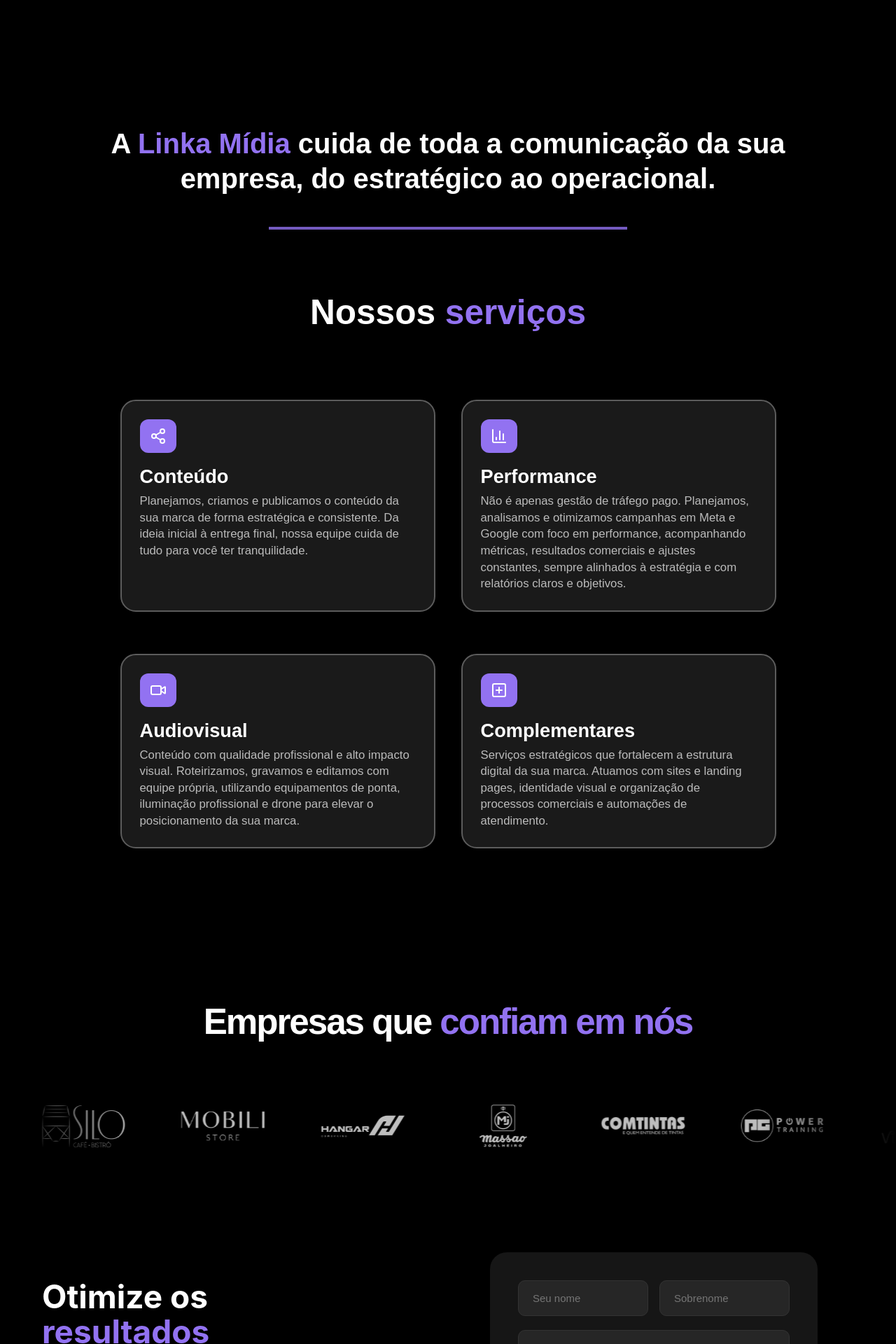
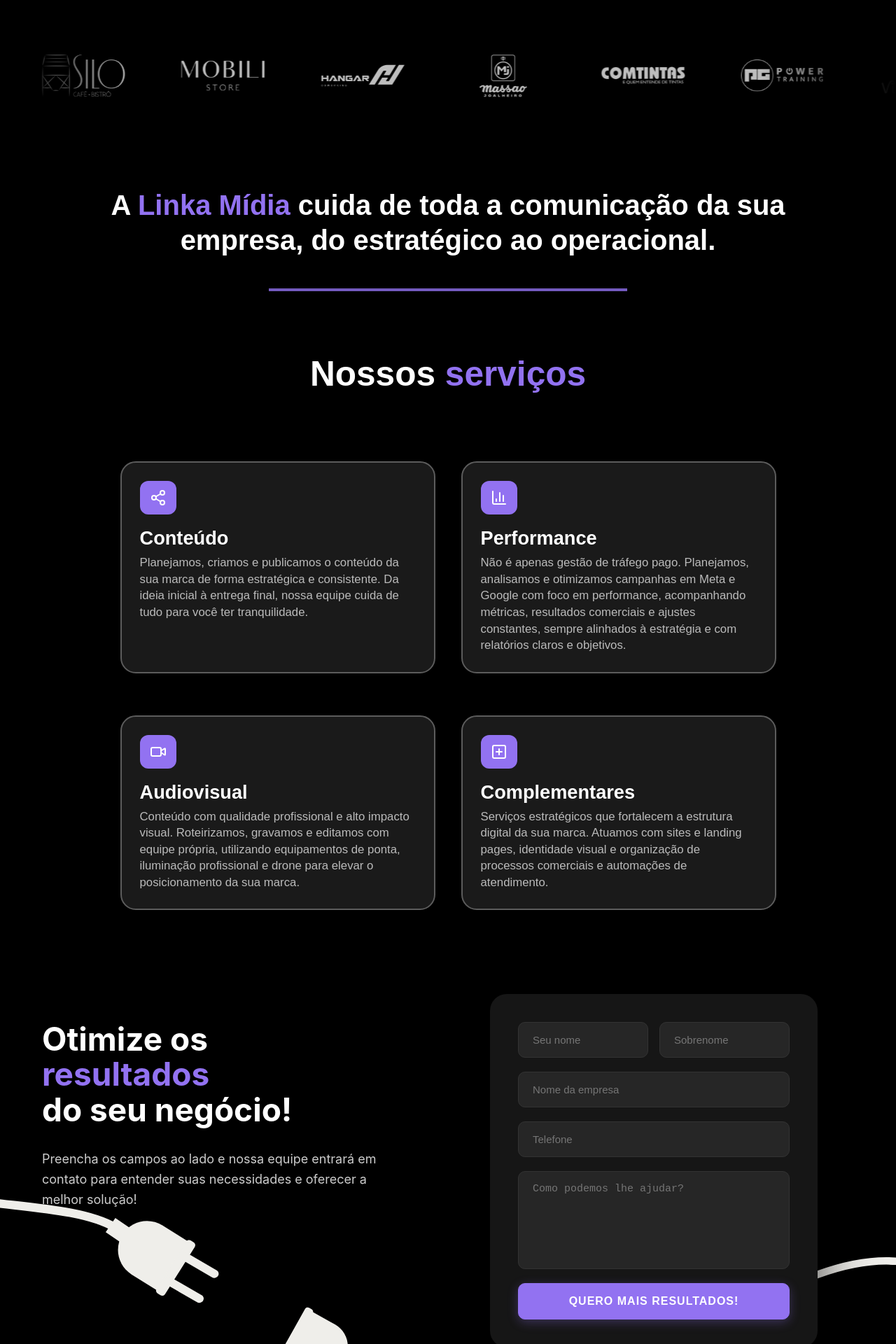
Before and after one commit to InteliJR/linka-media-LP, a Next.js app in the folder frontend/: page / in a window 1280 px wide. Shown: the part 680-2600 px from the top of the page at 70% size. Built offline with nearby package versions, Linux system fonts and the light colour scheme; no server answers.

Commit message:
finalização da LP

```diff
--- a/frontend/src/app/globals.css
+++ b/frontend/src/app/globals.css
@@ -11,9 +11,5 @@ body {
 }
 
 .section {
-  padding: 60px 0;
+  padding:0;
 }
-
-.section-tight {
-  padding-top: 20px;
-}
--- a/frontend/src/app/page.tsx
+++ b/frontend/src/app/page.tsx
@@ -13,6 +13,7 @@ import ServiceSection from "@/components/sections/ServiceSection/ServiceSection"
 import TeamSection from "@/components/sections/TeamSection/TeamSection";
 import TrustSection from "@/components/sections/TrustSection/TrustSection";
 import { VideoSection } from "@/components/sections/VideoSection/VideoSection";
+import LogoSection from '@/components/sections/LogoSection/LogoSection';
 
 export default function Home() {
 
@@ -26,11 +27,16 @@ export default function Home() {
   }, []);
 
   return (
-    <main style={{ backgroundColor: '#000', minHeight: '100vh', overflowX: 'hidden' }}>
+
+    <main style={{ backgroundColor: '#000', minHeight: '100vh', overflowX: 'clip' }}>
 
       <HeroSection />
 
-      <div className="section section-tight" data-aos="fade-up">
+      <div>
+         <LogoSection />
+       </div>
+
+      <div>
         <ServiceSection />
       </div>
 
@@ -50,7 +56,7 @@ export default function Home() {
         <TeamSection />
       </div>
 
-      <div className="section section-tight" data-aos="fade-up">
+      <div data-aos="fade-up">
         <OfficeSection />
       </div>
 
@@ -58,7 +64,6 @@ export default function Home() {
         <FooterSection />
       </div>
 
-
     </main>
   );
 }
--- a/frontend/src/components/sections/HeroSection/HeroSection.module.css
+++ b/frontend/src/components/sections/HeroSection/HeroSection.module.css
@@ -5,11 +5,13 @@
   align-items: center;
   justify-content: flex-start;
   text-align: center;
-  min-height: 100vh;
+
+  min-height: auto;
+  padding-bottom: 80px;
+
   background-color: #000;
-  padding-top: 80px;
+  padding-top: 140px;
   overflow: hidden;
-
 }
 
 .bgWrapper {
--- /dev/null
+++ b/frontend/src/components/sections/LogoSection/LogoSection.module.css
@@ -0,0 +1,26 @@
+.container {
+  padding: 20px 0 60px 0;
+
+  width: 100%;
+  background-color: #000;
+  display: flex;
+  justify-content: center;
+  position: relative;
+  overflow: hidden;
+}
+
+.contentWrapper {
+  width: 100%;
+  display: flex;
+  flex-direction: column;
+  align-items: center;
+  position: relative;
+  z-index: 20;
+}
+
+
+@media (max-width: 900px) {
+  .container {
+    padding: 20px 0 40px 0;
+  }
+}
--- /dev/null
+++ b/frontend/src/components/sections/LogoSection/LogoSection.tsx
@@ -0,0 +1,15 @@
+import { Title } from '@/components/ui/Title/Title';
+import { TrustLogos } from '../../ui/TrustSectionComponents/TrustLogos/TrustLogos';
+import styles from './LogoSection.module.css';
+
+export default function LogoSection() {
+  return (
+    <section className={styles.container}>
+      <div className={styles.contentWrapper}>
+
+        <TrustLogos />
+
+      </div>
+    </section>
+  );
+}
--- a/frontend/src/components/sections/ServiceSection/ServiceSection.module.css
+++ b/frontend/src/components/sections/ServiceSection/ServiceSection.module.css
@@ -1,14 +1,21 @@
+/* ================= */
+/* GLOBAL / DESKTOP  */
+/* ================= */
 .container {
   display: flex;
   flex-direction: column;
   align-items: center;
   background-color: #000;
+  overflow: visible !important;
+  position: relative;
+  padding-bottom: 80px;
 }
 
 .introBox {
   text-align: center;
   max-width: 1100px;
   margin-bottom: 16px;
+  padding: 0 20px;
 }
 
 .introText {
@@ -50,49 +57,66 @@
   justify-items: center;
 }
 
+.cardWrapper {
+  display: flex;
+  justify-content: center;
+  width: 100%;
+}
 
-/* ================= */
-/* NOTEBOOK (≤1024)  */
-/* ================= */
-@media (max-width: 1024px) {
-  .grid {
-    column-gap: 48px;
+/* ================================================= */
+/* MOBILE (TABLET E CELULAR) - A CORREÇÃO ESTÁ AQUI  */
+/* ================================================= */
+@media (max-width: 768px) {
+
+  .container {
+    display: block !important;
+    height: auto !important;
+    padding-bottom: 150px;
   }
 
-  .sectionTitle {
-    margin-bottom: 48px;
+
+  .introBox {
+    margin: 0 auto 20px auto;
+    padding-top: 40px;
+  }
+
+  .grid {
+    display: block !important;
+    width: 100%;
+    padding: 0 20px;
+    box-sizing: border-box;
+    margin-top: 20px;
+  }
+  .cardWrapper {
+    position: -webkit-sticky !important;
+    position: sticky !important;
+
+
+    top: calc(100px + (var(--index) * 20px));
+
+    padding-bottom: 60px;
+
+    z-index: calc(10 + var(--index));
+
+    display: flex;
+    justify-content: center;
+  }
+
+  .cardWrapper > div {
+    background-color: #1a1a1a !important;
+    box-shadow: 0 -10px 30px rgba(0,0,0,1) !important;
+    border: 1px solid #333;
   }
 }
 
-/* ================= */
-/* TABLET (≤768px)   */
-/* ================= */
-@media (max-width: 768px) {
-  .grid {
-    grid-template-columns: 1fr;
-    row-gap: 32px;
-  }
 
-  .introText {
-    font-size: 1.6rem;
-  }
-
+@media (max-width: 480px) {
   .sectionTitle {
-    font-size: 2.2rem;
+    font-size: 2rem;
     margin-bottom: 40px;
   }
 
-  .divider {
-    margin-bottom: 40px;
+  .cardWrapper {
+    top: calc(90px + (var(--index) * 15px));
   }
 }
-
-@media (max-width: 480px) {
-  .introText {
-    font-size: 1.4rem;
-  }
-
-  .sectionTitle {
-    font-size: 2rem;
-  }
-}
--- a/frontend/src/components/sections/ServiceSection/ServiceSection.tsx
+++ b/frontend/src/components/sections/ServiceSection/ServiceSection.tsx
@@ -13,13 +13,11 @@ export default function ServiceSection() {
       title: "Performance",
       description: "Não é apenas gestão de tráfego pago. Planejamos, analisamos e otimizamos campanhas em Meta e Google com foco em performance, acompanhando métricas, resultados comerciais e ajustes constantes, sempre alinhados à estratégia e com relatórios claros e objetivos.",
       icon: <BarChart3 size={24} />
-
     },
     {
       title: "Audiovisual",
       description: "Conteúdo com qualidade profissional e alto impacto visual. Roteirizamos, gravamos e editamos com equipe própria, utilizando equipamentos de ponta, iluminação profissional e drone para elevar o posicionamento da sua marca.",
       icon: <Video size={24} />
-
     },
     {
       title: "Complementares",
@@ -27,6 +25,7 @@ export default function ServiceSection() {
       icon: <PlusSquare size={24} />
     }
   ];
+
   return (
     <section className={styles.container}>
       <div className={styles.introBox}>
@@ -44,7 +43,14 @@ export default function ServiceSection() {
 
       <div className={styles.grid}>
         {services.map((s, i) => (
-          <ServiceCard key={i} {...s} />
+
+          <div
+            key={i}
+            className={styles.cardWrapper}
+            style={{ '--index': i } as React.CSSProperties}
+          >
+            <ServiceCard {...s} />
+          </div>
         ))}
       </div>
     </section>
--- a/frontend/src/components/sections/TrustSection/TrustSection.module.css
+++ b/frontend/src/components/sections/TrustSection/TrustSection.module.css
@@ -1,27 +1,11 @@
 .container {
-  padding: 100px 0 160px 0;
+  padding: 40px 0 160px 0;
   width: 100%;
   display: flex;
-  flex-direction: column;
-  align-items: center;
+  justify-content: center;
   background-color: #000;
   position: relative;
   overflow: hidden;
-}
-
-.topSection {
-  width: 100%;
-  margin-bottom: 120px;
-  display: flex;
-  flex-direction: column;
-  align-items: center;
-  position: relative;
-  z-index: 20;
-}
-
-.titleWrapper {
-  margin-bottom: 60px;
-  text-align: center;
 }
 
 .contentContainer {
@@ -29,6 +13,7 @@
   max-width: 1200px;
   padding: 0 20px;
   position: relative;
+  z-index: 10;
 }
 
 /* GRID DESKTOP */
@@ -41,14 +26,9 @@
   z-index: 10;
 }
 
-
 @media (max-width: 900px) {
   .container {
-    padding: 80px 0 100px 0;
-  }
-
-  .topSection {
-    margin-bottom: 80px;
+    padding: 40px 0 100px 0;
   }
 
   .gridSplit {
--- a/frontend/src/components/sections/TrustSection/TrustSection.tsx
+++ b/frontend/src/components/sections/TrustSection/TrustSection.tsx
@@ -1,5 +1,3 @@
-import { Title } from '@/components/ui/Title/Title';
-import { TrustLogos } from '../../ui/TrustSectionComponents/TrustLogos/TrustLogos';
 import { TrustText } from '../../ui/TrustSectionComponents/TrustText/TrustText';
 import { TrustForm } from '../../ui/TrustSectionComponents/TrustForm/TrustForm';
 import { TrustBackground } from '../../ui/TrustSectionComponents/TrustBackground/TrustBackground';
@@ -8,25 +6,15 @@ import styles from './TrustSection.module.css';
 
 export default function TrustSection() {
   return (
-    <section className={styles.container}>
+    <section id="trust-section" className={styles.container}>
 
-      {/* --- PARTE 1: TOPO (Título + Carrossel) --- */}
-      <div className={styles.topSection}>
-        <div className={styles.titleWrapper}>
-          <Title whiteText="Empresas que" purpleText="confiam em nós" />
-        </div>
+      {/* Container Centralizado */}
+      <div className={styles.contentContainer}>
 
-        {/* Componente do Carrossel Isolado */}
-        <TrustLogos />
-      </div>
-
-      {/* --- PARTE 2: INFERIOR (Background + Texto + Form) --- */}
-      <div id="trust-section" className={styles.contentContainer}>
-
-        {/* Tomadas (Fundo) */}
+        {/* Elementos de Fundo (Tomadas) */}
         <TrustBackground />
 
-        {/* Grid (Frente) */}
+        {/* Grid Principal (Texto + Form) */}
         <div className={styles.gridSplit}>
           <TrustText />
           <TrustForm />
```
